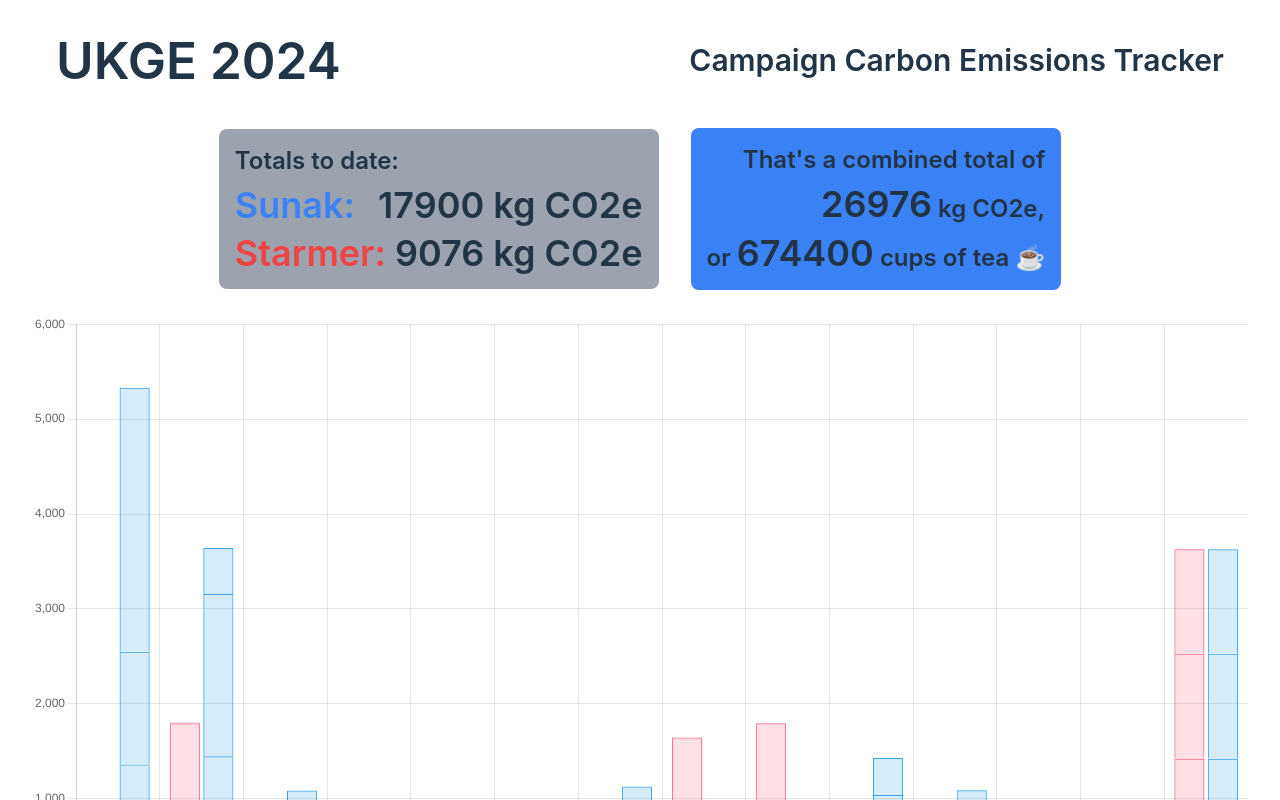
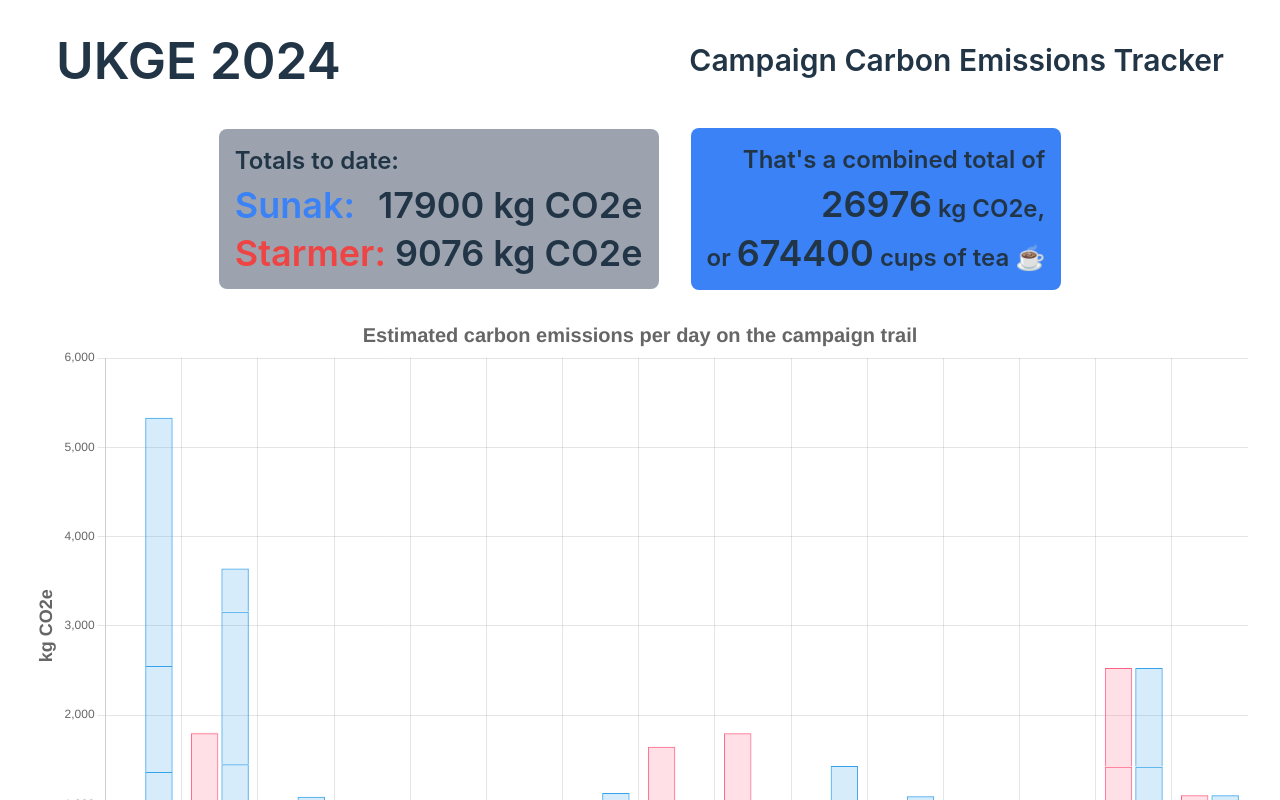
Before and after one commit to ZakryDat/campaign-carbon-emissions, a React (Vite) app: page / in a window 1280 px wide. Shown: the top 800 px of the page. Built offline with nearby package versions, Linux system fonts and the light colour scheme.

Commit message:
update data and chart title

```diff
--- a/src/carbonPerDayChart.jsx
+++ b/src/carbonPerDayChart.jsx
@@ -11,18 +11,18 @@
         data.forEach(entry => {
             Object.entries(entry.trips).forEach(([tripName, tripValue]) => {
                 if (tripValue !== 0) { // Only include non-zero values
-                    const dataset = datasets.find(d => d.label === `${candidate} - ${tripName}`);
+                    const dataset = datasets.find(d => d.label === ` ${candidate}: ${tripName}`);
                     if (dataset) {
                         const index = labels.indexOf(entry.date);
                         dataset.data[index] = tripValue;
                     } else {
                         const newDataset = {
-                            label: `${candidate} - ${tripName}`,
+                            label: ` ${candidate}: ${tripName}`,
                             data: Array(labels.length).fill(null),
                             backgroundColor: color,
                             borderColor: color.replace('0.2', '1'),
                             borderWidth: 1,
-                            stack: candidate
+                            stack: candidate,
                         };
                         newDataset.data[labels.indexOf(entry.date)] = tripValue;
                         datasets.push(newDataset);
@@ -49,16 +49,32 @@
             legend: {
                 display: false // Disable the legend
             },
+            title: {
+                display: true,
+                text: "Estimated carbon emissions per day on the campaign trail",
+                font: {
+                    size: 20, // Increase the title font size
+                    weight: 'bold', // Make the title bold
+                },
+            },
             tooltip: {
                 mode: 'nearest'
             }
         },
         scales: {
             x: {
-                stacked: true
+                stacked: true,
             },
             y: {
-                stacked: true
+                stacked: true,
+                title: {
+                    display: true,
+                    text: 'kg CO2e',
+                    font: {
+                        size: 18, // Increase the title font size
+                        weight: 'bold', // Make the title bold
+                    },
+                },
             }
         }
     };
--- a/utils/StarmerData.js
+++ b/utils/StarmerData.js
@@ -89,7 +89,12 @@
         trips: {
             " ✈️ Manchester to Portsmouth": 1422,
             " 🚂 Portsmouth to London": 5.3,
-            " ✈️ London to Normandy": 1100.7,
+            " ✈️ London to Normandy": 1100.7
+        },
+    },
+    {
+        date: "06/06/2024",
+        trips: {
             " ✈️ Normandy to London": 1100.7
         },
     }
--- a/utils/SunakData.js
+++ b/utils/SunakData.js
@@ -101,7 +101,12 @@
         trips: {
             " ✈️ Manchester to Portsmouth": 1422,
             " 🚂 Portsmouth to London": 5.3,
-            " ✈️ London to Normandy": 1100.7,
+            " ✈️ London to Normandy": 1100.7
+        },
+    },
+    {
+        date: "06/06/2024",
+        trips: {
             " ✈️ Normandy to London": 1100.7
         },
     }
```
